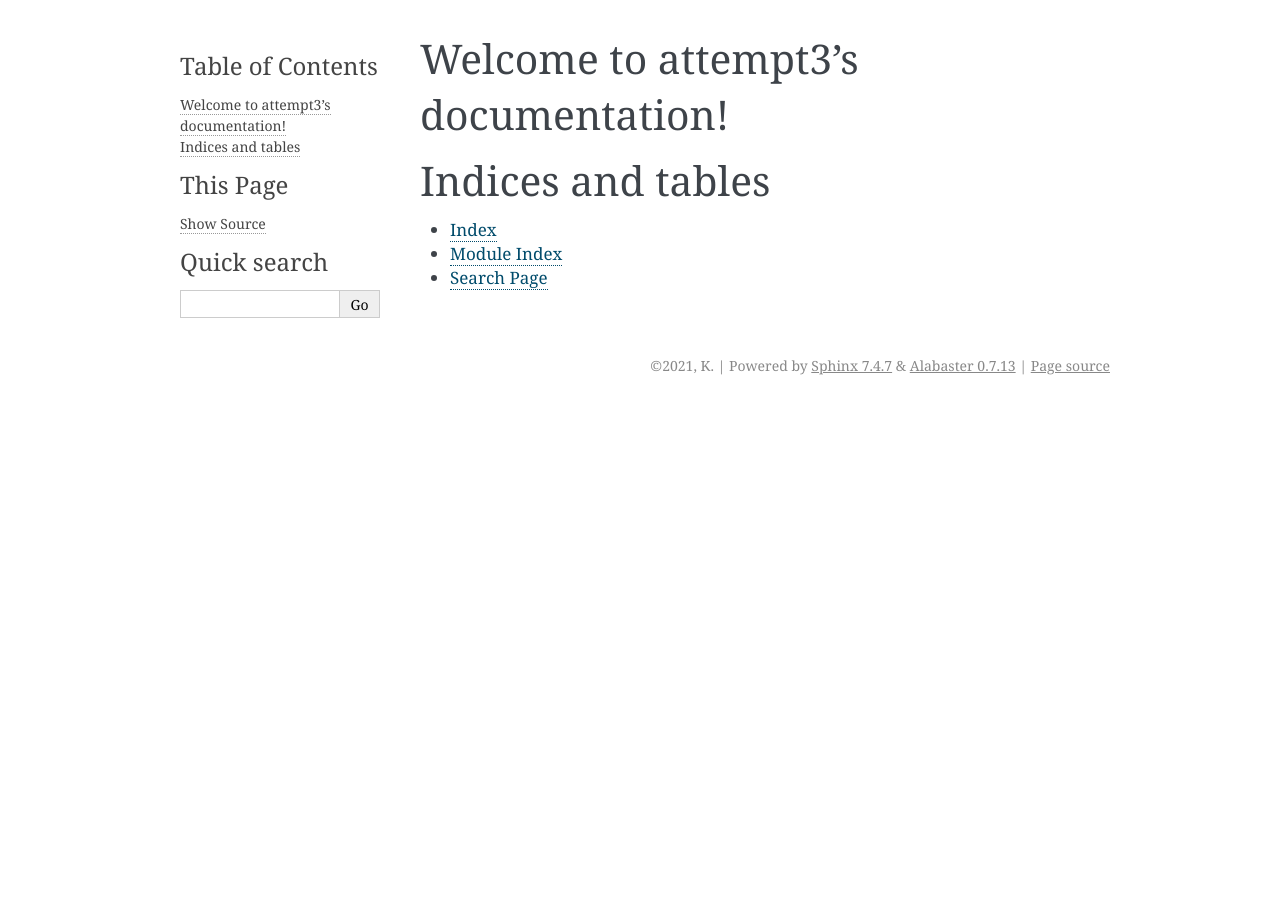
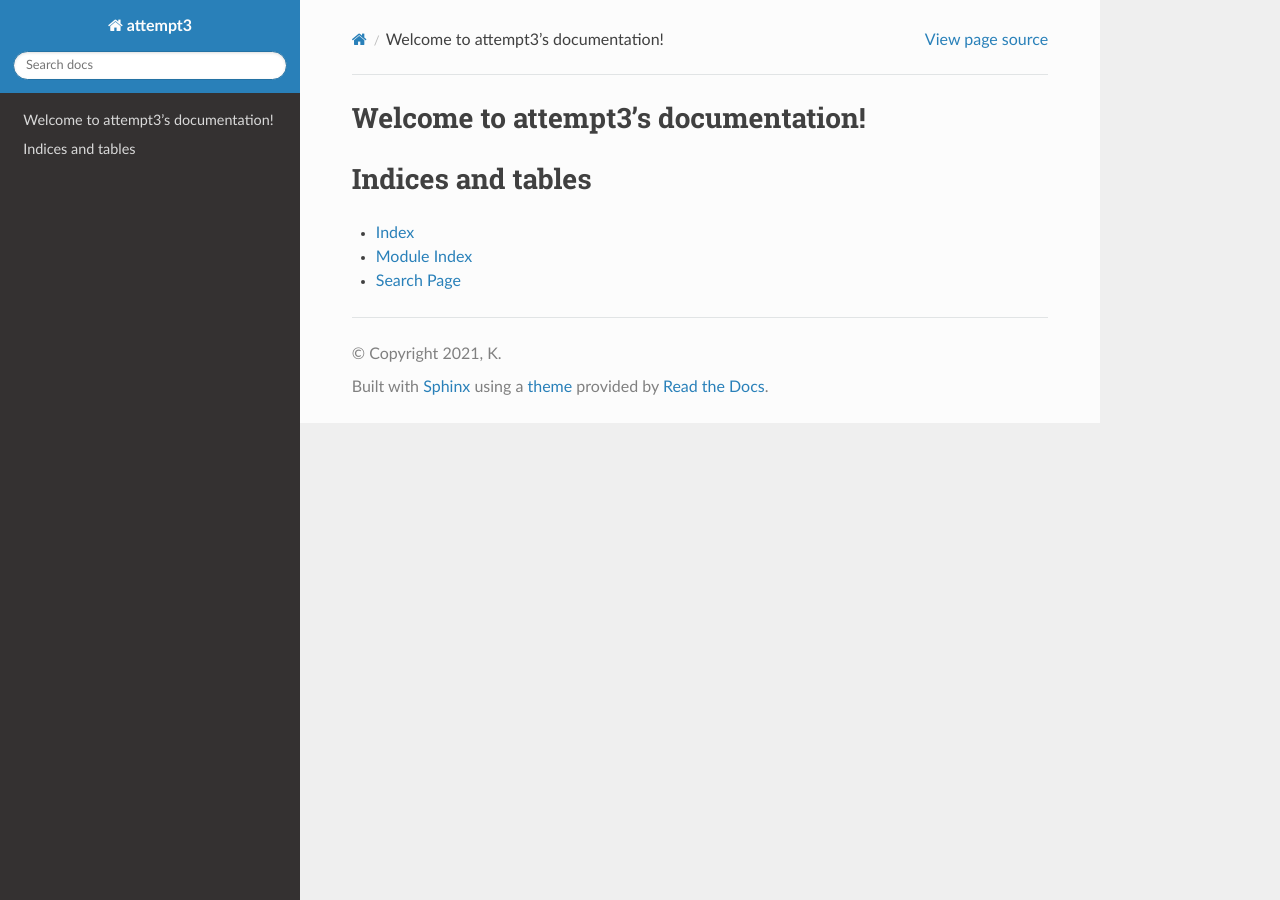
Before and after one commit to kkhatua98/KnowingMathBehind, a Sphinx documentation site: the page built from source/index.rst, in a window 1280 px wide. Built offline with Sphinx 7.4.7 and the Read the Docs theme 2.0.0, drawn with Linux system fonts in a browser that asks for light colours.

Commit message:
Config file updated

```diff
--- a/source/conf.py
+++ b/source/conf.py
@@ -30,7 +30,7 @@ release = '1'
 # Add any Sphinx extension module names here, as strings. They can be
 # extensions coming with Sphinx (named 'sphinx.ext.*') or your custom
 # ones.
-extensions = [
+extensions = ["nbsphinx"
 ]
 
 # Add any paths that contain templates here, relative to this directory.
@@ -47,7 +47,7 @@ exclude_patterns = []
 # The theme to use for HTML and HTML Help pages.  See the documentation for
 # a list of builtin themes.
 #
-html_theme = 'alabaster'
+html_theme = 'sphinx_rtd_theme'
 
 # Add any paths that contain custom static files (such as style sheets) here,
 # relative to this directory. They are copied after the builtin static files,
```
